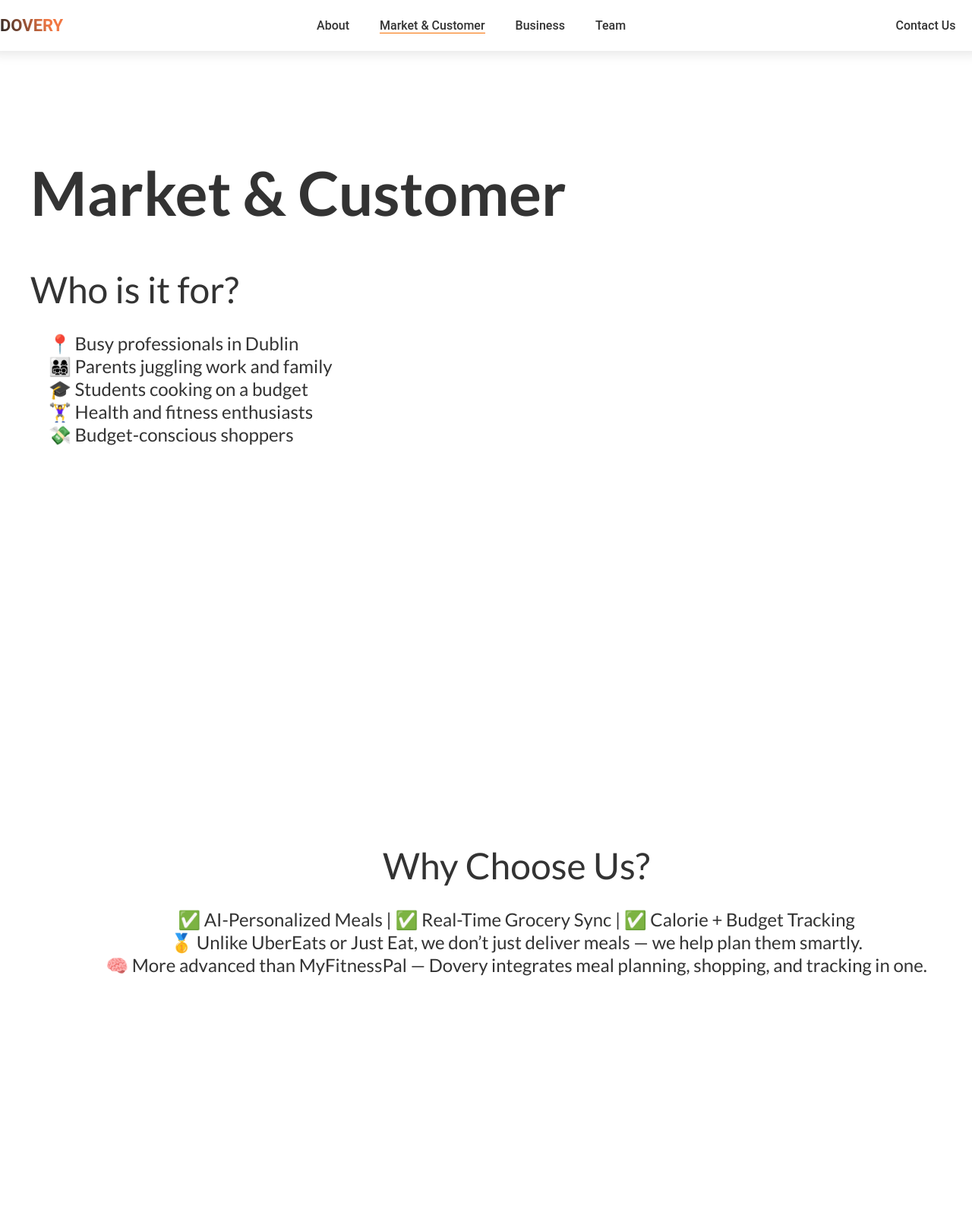
After one commit to fxckprod7/Dovery, a Flask app: page /market-customer in a window 1280 px wide; the page is wider, and only the part inside the window is pictured. The commit adds this page. Shown: that part at 76% size. Run offline with Flask 3, Linux system fonts and the light colour scheme; some web fonts are replaced.

Commit message:
Add market customer page with styling and content

```diff
--- a/app.py
+++ b/app.py
@@ -15,5 +15,10 @@ def about():
     return render_template('about.html', title='About')
 
 
+@app.route('/market-customer')
+def market_customer():
+    return render_template('market.html', title='Market & Customer')
+
+
 if __name__ == '__main__':
     app.run(debug=True)
--- a/static/css/base.css
+++ b/static/css/base.css
@@ -23,6 +23,20 @@ h3{
     font-size: 48px;
 }
 
+section{
+    height: 100vh !important;
+    max-width: none;
+
+    z-index: -1;
+
+    display: flex;
+    flex-direction: column;
+    justify-content: center;
+
+    gap: 64px;
+
+}
+
 img{
     -webkit-user-drag: none;
 }
@@ -35,7 +49,7 @@ img{
 }
 
 .navbar{
-    position: absolute;
+    position: fixed;
 
     font-family: 'Roboto', sans-serif;
     font-size: 16px;
@@ -52,7 +66,11 @@ img{
     margin: 0 auto;
     padding: 20px 32px;
 
-    /* background-color: #ea8bfb; */
+    background-color: white;
+
+    border-radius: 0 0 32px 32px;
+
+    box-shadow: 0px 4px 16px rgba(0, 0, 0, 0.1);
 }
 
 .navbar .logo{
@@ -60,6 +78,8 @@ img{
     font-weight: 700;
     color: #333333;
     text-transform: uppercase;
+
+    transition: all 0.1s ease-in-out;
 }
 
 .navbar .nav-links{
@@ -68,11 +88,12 @@ img{
 }
 
 .navbar .nav-links .active{
-    text-decoration: underline;
+    border-bottom: 1px solid #F76F00;
 }
 
 .navbar .nav-links a:hover{
-    text-decoration: underline;
+    /* text-decoration: underline; */
+    border-bottom: 1px solid #333333;
 }
 
 .navbar a{
@@ -81,6 +102,29 @@ img{
     font-weight: 500;
 }
 
+.contact-btn{
+    height: 25px;
+    width: 120px;
+
+    display: flex;
+    justify-content: center;
+    align-items: center;
+
+    border: 1px solid rgba(0, 0, 0, 0);
+    border-radius: 10px;
+
+    transition: all 0.1s ease-in-out;
+}
+
+.contact-btn:hover{
+    border-color: #F76F00;
+    box-shadow: 0px 4px 16px rgba(0, 0, 0, 0.1);
+}
+
 .orange{
-    color: #F76F00;
+    /* color: #F76F00; */
+    background: linear-gradient(62deg, rgb(35, 35, 35) 0%, rgb(241, 119, 67) 75%);
+    background-clip: text;
+    -webkit-background-clip: text;
+    -webkit-text-fill-color: transparent;
 }
--- /dev/null
+++ b/static/css/market.css
@@ -0,0 +1,44 @@
+section{
+    .content{
+        display: flex;
+        flex-direction: row;
+        justify-content: space-between;
+        align-items: center;
+
+        .info{
+            display: flex;
+            flex-direction: column;
+            justify-content: center;
+            align-items: flex-start;
+
+            gap: 32px;
+
+            span{
+                line-height: 30px;
+            }
+        }
+    }
+}
+
+#why-choose-us{
+    justify-content: center;
+    align-items: center;
+
+    .content{
+        flex-direction: column;
+        justify-content: center;
+        align-items: center;
+
+        .info{
+            flex-direction: column;
+            justify-content: center;
+            align-items: center;
+
+            text-align: center;
+
+            .description{
+                line-height: 30px;
+            }
+        }
+    }
+}
--- a/templates/base.html
+++ b/templates/base.html
@@ -25,14 +25,14 @@
 
     {% if not title == "Home" %}
         <nav class="navbar">
-            <a href="/home" class="logo">Do<span class="orange">very</span></a>
+            <a href="/home" class="logo"><span class="orange">Dovery</span></a>
             <ul class="nav-links">
                 <li><a class="{% if title == 'About' %}active{% endif %}" href="/about">About</a></li>
                 <li><a class="{% if title == 'Market & Customer' %}active{% endif %}" href="/market-customer">Market & Customer</a></li>
                 <li><a class="{% if title == 'Business' %}active{% endif %}" href="/business">Business</a></li>
                 <li><a class="{% if title == 'Team' %}active{% endif %}" href="/team">Team</a></li>
             </ul>
-            <a href="/contact-us">Contact Us</a>
+            <a class="contact-btn" href="/contact-us">Contact Us</a>
         </nav>
     {% endif %}
 
--- /dev/null
+++ b/templates/market.html
@@ -0,0 +1,38 @@
+{% extends 'base.html' %}
+
+{% block styles %}
+    <link rel="stylesheet" href="{{ url_for('static', filename='css/market.css') }}">
+{% endblock %}
+
+{% block content %}
+    <section id="who-is-it-for">
+        <h1>Market & Customer</h1>
+        <div class="content">
+            <div class="info">
+                <h3>Who is it for?</h3>
+                <span>
+                    &emsp;📍 Busy professionals in Dublin <br>
+                    &emsp;👨‍👩‍👧‍👦 Parents juggling work and family <br>
+                    &emsp;🎓 Students cooking on a budget <br>
+                    &emsp;🏋️‍♀️ Health and fitness enthusiasts <br>
+                    &emsp;💸 Budget-conscious shoppers
+                </span>
+            </div>
+            <!-- TODO: SLIDER -->
+        </div>
+    </section>
+
+    <section id="why-choose-us">
+        <div class="content">
+            <div class="info">
+                <h3>Why Choose Us?</h3>
+                <span class="description">
+                    <span>✅ AI-Personalized Meals | ✅ Real-Time Grocery Sync | ✅ Calorie + Budget Tracking</span> <br>
+                    <span>🥇 Unlike UberEats or Just Eat, we don’t just deliver meals — we help plan them smartly.</span> <br>
+                    <span>🧠 More advanced than MyFitnessPal — Dovery integrates meal planning, shopping, and tracking in one.</span> <br>
+                </span>
+            </div>
+            <!-- TODO: SLIDER -->
+        </div>
+    </section>
+{% endblock %}
```
Also changed, not shown: static/css/about.css (+0 -14 lines).
